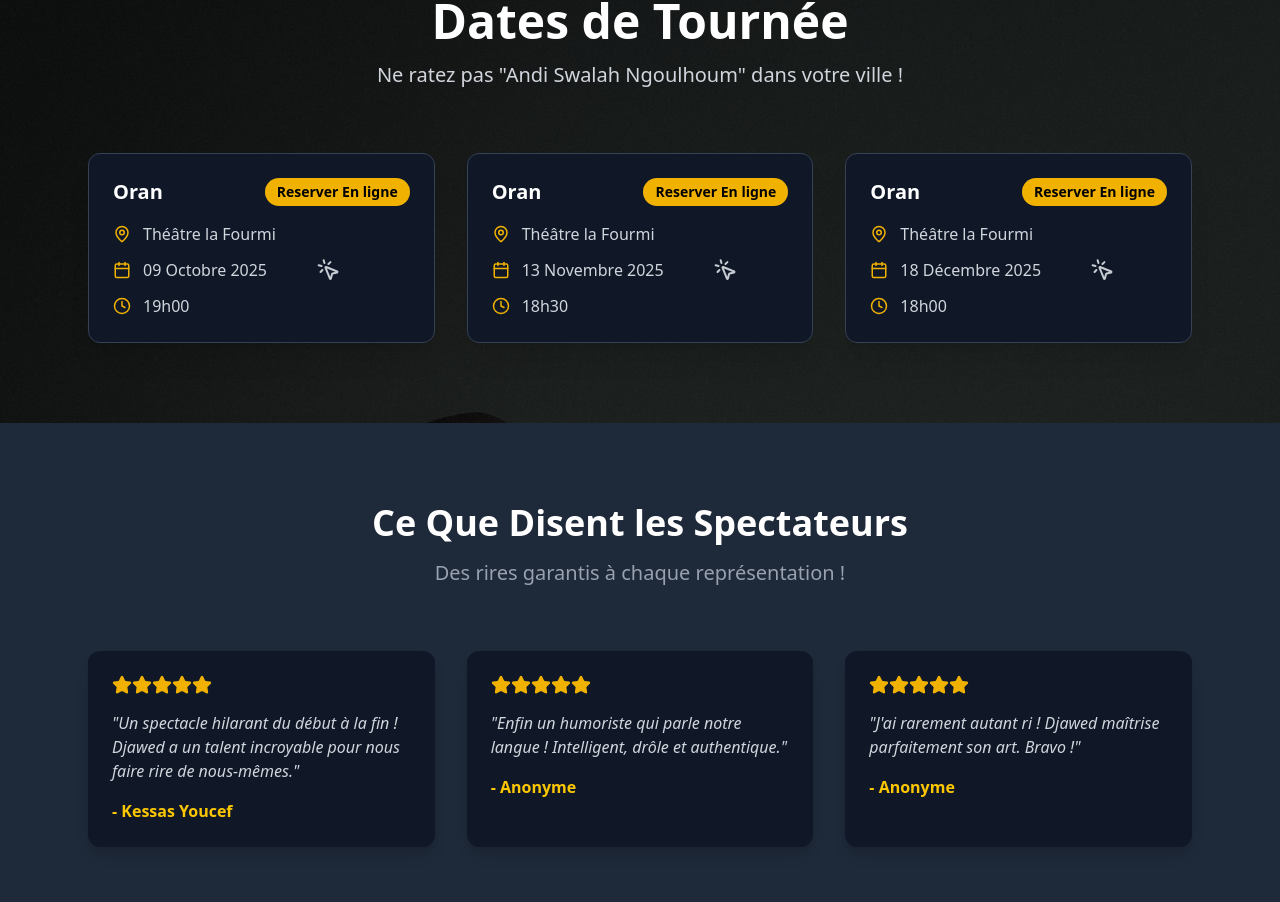
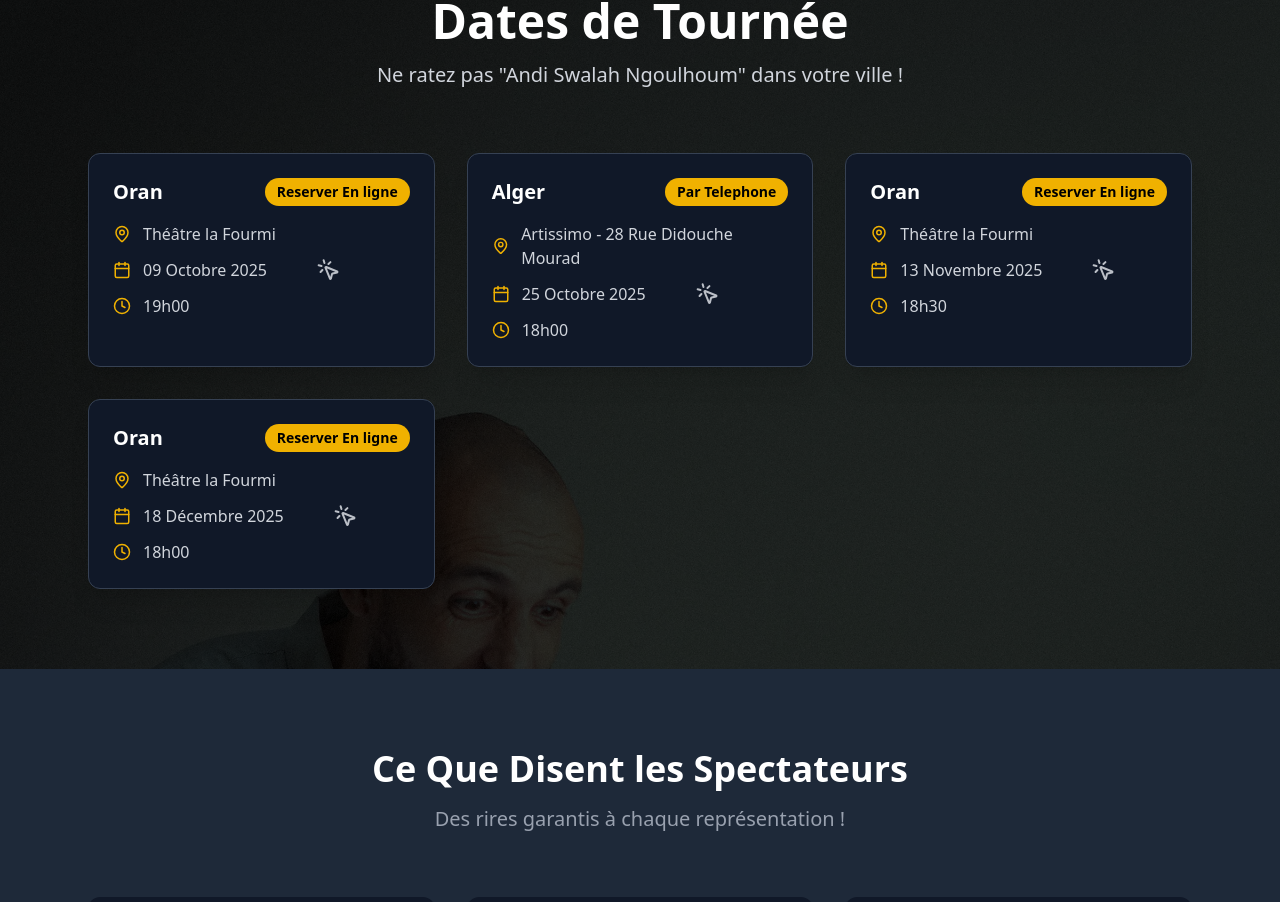
Before and after one commit to kessas-youssef/djawedTourabi, a React (Vite) app: page / in a window 1280 px wide. Shown: the part 1703-2605 px from the top of the page. Built offline with nearby package versions, Linux system fonts and the light colour scheme.

Commit message:
Added Artissino Alger Date

```diff
--- a/src/App.jsx
+++ b/src/App.jsx
@@ -18,14 +18,14 @@ const App = () => {
       phone: "0560 76 54 06",
       reservationLink: "https://theatre-la-fourmi-liberte.spectacles-dz.com/fr/events?keyword=Djawed+Tourabi&category=&country=&location=&pricemin=0&pricemax=10000"
     },
-    // {
-    //   id: 2,
-    //   place: "Artissimo",
-    //   city: "Alger",
-    //   date: "23 Octobre 2025",
-    //   time: "20h00",
-    //   phone: "070 49 28 41"
-    // },
+    {
+      id: 2,
+      place: "Artissimo - 28 Rue Didouche Mourad",
+      city: "Alger",
+      date: "25 Octobre 2025",
+      time: "18h00",
+      phone: "0770 49 28 41"
+    },
     {
       id: 3,
       place: "Théâtre la Fourmi",
```
